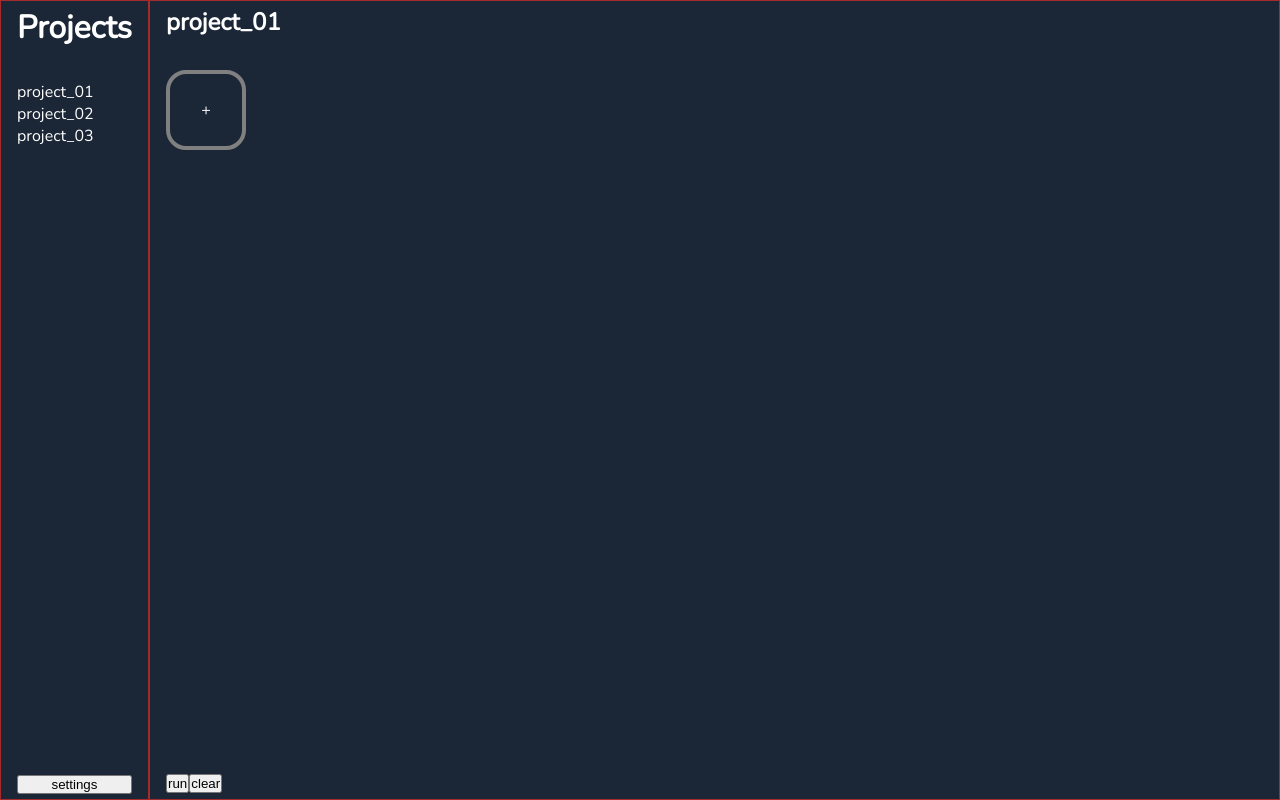
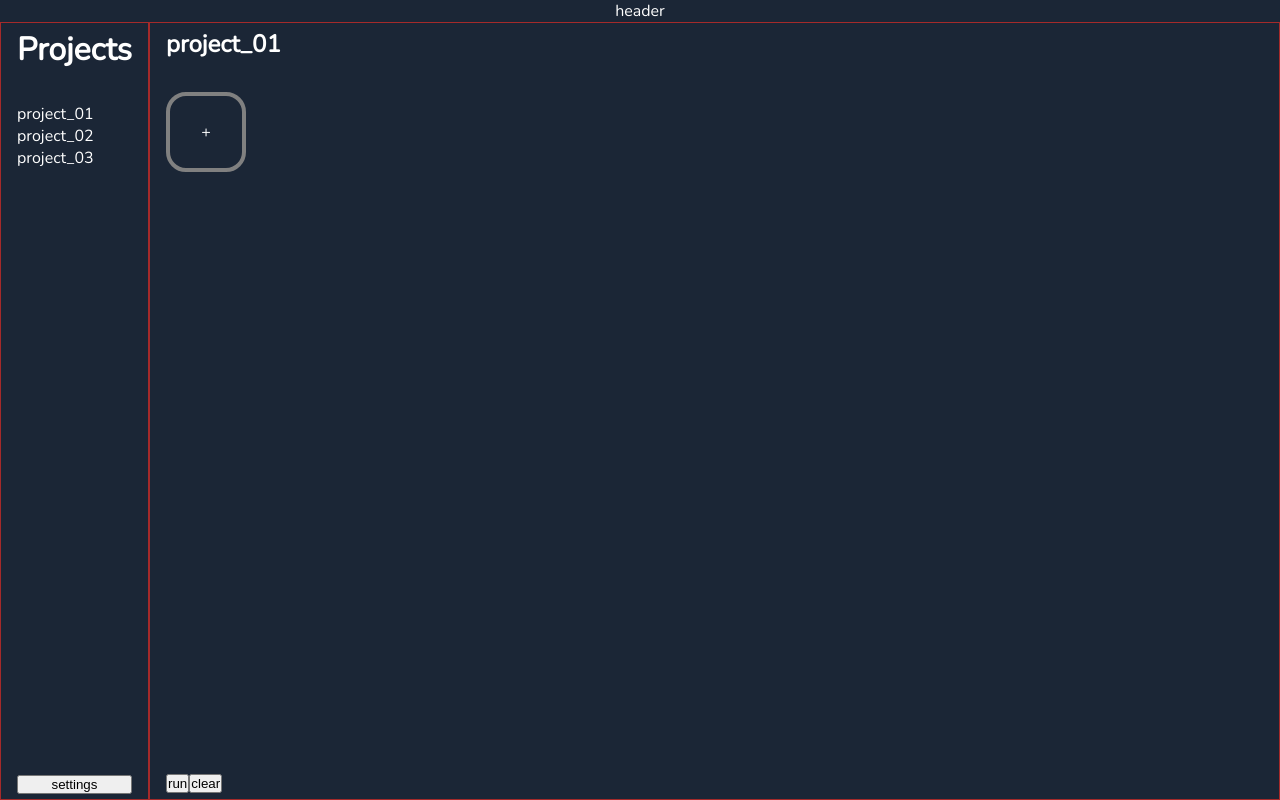
Before and after one commit to mrtnstl/wails-test, a React (Vite) app in the folder frontend/: page / in a window 1280 px wide. Built offline with nearby package versions, Linux system fonts and the light colour scheme.

Commit message:
update: window frame, drag behaviour

```diff
--- a/frontend/src/App.tsx
+++ b/frontend/src/App.tsx
@@ -79,8 +79,12 @@ function App() {
     function ViewStateMachine(currentState: ViewState, nextState: ViewState){
         const stateChangeMap = {
             "main": ["edit", "settings"],
-            "edit": "main",
-            "settings": "main"
+            "edit": ["main"],
+            "settings": ["main"]
+        }
+        if(!stateChangeMap[currentState].includes(nextState)){
+            console.log("illegal state change!!!");
+            return;
         }
         setViewState(nextState);
     }
@@ -92,29 +96,41 @@ function App() {
         case "main":
             return (
                 <>
+                    <div style={{widows: "1"}} className="app__header">header</div>
+                    <div className="App">
                         <Projects handleViewChange={handleViewChange} />
                         <TestBoard handleViewChange={handleViewChange}/>
+                    </div>
                 </>
             )
         case "edit":
             return (
                 <>
+                    <div style={{widows: "1"}} className="app__header">header</div>
+                    <div className="App">
                         <EditTestCase handleViewChange={handleViewChange}/>
                         <TestBoard handleViewChange={handleViewChange}/>
+                    </div>
                 </>
             )
         case "settings":
             return (
                 <>
+                    <div style={{widows: "1"}} className="app__header">header</div>
+                    <div className="App">
                         <Settings handleViewChange={handleViewChange}/>
                         <TestBoard handleViewChange={handleViewChange}/>
+                    </div>
                 </>
             )
         default:
             return (
                 <>
+                    <div style={{widows: "1"}} className="app__header">header</div>
+                    <div className="App">
                         <Projects handleViewChange={handleViewChange}/>
                         <TestBoard handleViewChange={handleViewChange}/>
+                    </div>
                 </>
             )
     }
--- a/frontend/src/main.tsx
+++ b/frontend/src/main.tsx
@@ -3,7 +3,7 @@ import {createRoot} from 'react-dom/client'
 import './style.css'
 import App from './App'
 
-const container = document.getElementById('root')
+const container = document.getElementById('root');
 
 const root = createRoot(container!)
 
--- a/frontend/src/style.css
+++ b/frontend/src/style.css
@@ -50,6 +50,17 @@ button {}
 #root {
     height: 100vh;
     display: flex;
+    flex-direction: column;
+}
+
+.app__header {
+    cursor: pointer;
+}
+
+.App {
+    flex: 1;
+    display: flex;
+
 }
 
 #settings__wrapper {
```
Also changed, not shown: 2 other files (tests, documents, lock files or other folders). Lines whose indentation alone changed are shown as unchanged.
